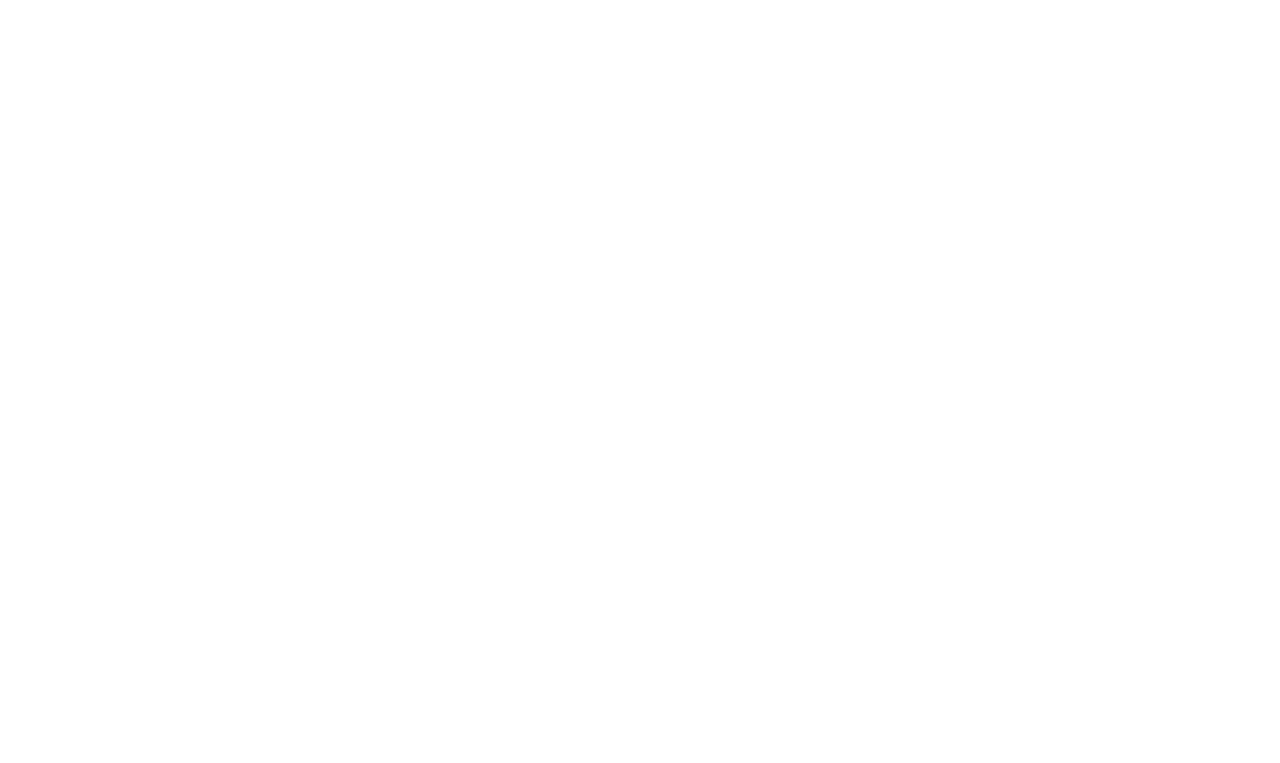
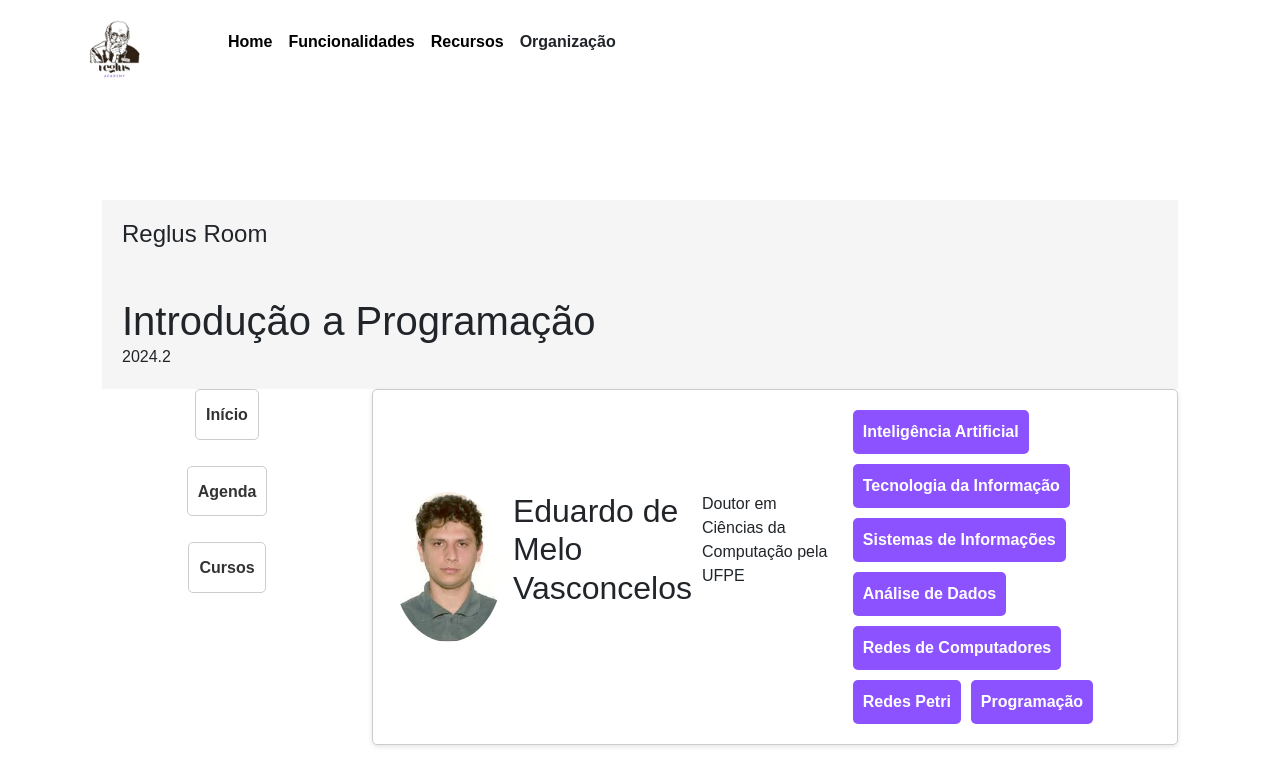
Before and after one commit to ReglusAcademy/ReglusAcademy, a Vue app: page /sobre in a window 1280 px wide. Before the commit this address had no page. Shown: the top 763 px of the page. Built offline with nearby package versions, Linux system fonts and the light colour scheme.

Commit message:
primeira tela do reglus room so o html

```diff
--- a/src/components/nav/NavigationReglus.vue
+++ b/src/components/nav/NavigationReglus.vue
@@ -7,7 +7,9 @@
                     <li>
                         <router-link to="/">Home</router-link>
                     </li>
-                    <li>Funcionalidades</li>
+                    <li>
+                        <router-link to="/sobre">Funcionalidades</router-link>
+                    </li>
                     <li>
                         <router-link to="/agenda">Recursos</router-link>
                     </li>
--- a/src/components/nav/NavigationSync.vue
+++ b/src/components/nav/NavigationSync.vue
@@ -7,7 +7,9 @@
                     <li>
                         <router-link to="/">Home</router-link>
                     </li>
-                    <li>Funcionalidades</li>
+                    <li>
+                        <router-link to="/sobre">Funcionalidades</router-link>
+                    </li>
                     <li>
                         <router-link to="/agenda">Recursos</router-link>
                     </li>
--- a/src/routes/router.js
+++ b/src/routes/router.js
@@ -7,6 +7,7 @@
   { path: '/cadastroprofessor', component: () => import('@/views/TelaCadastroProfessor.vue')},
   { path: '/redirecionarlogin', component: () => import('@/views/TelaRedirecionamento.vue')},
   { path: '/agenda', component: () => import('@/views/ReglusAgenda.vue')},
+  { path: '/sobre', component: () => import('@/views/ReglusRoomSobre.vue')},
 ]
 
 const router = createRouter({
--- /dev/null
+++ b/src/views/ReglusRoomSobre.vue
@@ -0,0 +1,356 @@
+<template>
+    <div>
+      <NavigationReglus />
+    </div>
+    <div class="container">
+      <main>
+        <section class="hero">
+          <div class="hero-title">
+            <h2>Reglus Room</h2>
+            <i class="fas fa-chevron-right"></i>
+            <h1>Introdução a Programação</h1>
+            <p>2024.2</p>
+          </div>
+          <div class="hero-profile">
+            <i class="fas fa-user-circle"></i>
+          </div>
+        </section>
+        <section class="content">
+          <div class="sidebar">
+            <ul>
+              <li><a href="#"><i class="fas fa-home"></i> Início</a></li>
+              <li><a href="#"><i class="far fa-calendar-alt"></i> Agenda</a></li>
+              <li><a href="#"><i class="fas fa-users" style="color: purple;"></i> Cursos</a>
+                <ul>
+                  <li><a href="#"><i class="fas fa-calculator"></i> Matemática para Iniciantes</a></li>
+                  <li><a href="#"><i class="fas fa-laptop-code"></i> Introdução a Programação</a></li>
+                  <li><a href="#"><i class="fas fa-book"></i> Turma Pré-Enem</a></li>
+                  <li><a href="#"><i class="fas fa-brain"></i> Mindfullness</a></li>
+                  <li><a href="#"><i class="fas fa-users"></i> Educação Inclusiva</a></li>
+                  <li><a href="#"><i class="fas fa-heart"></i> Lógica de Programação</a></li>
+                  <li><a href="#"><i class="fas fa-archive"></i> Turmas Arquivadas</a></li>
+                  <li><a href="#"><i class="fas fa-cog"></i> Configurações</a></li>
+                </ul>
+              </li>
+            </ul>
+          </div>
+          <div class="main-content">
+            <div class="teacher-profile">
+              <div class="teacher-info">
+                <img src="@/assets/content/eduardo.png" alt="Foto do professor">
+                <h3>Eduardo de Melo Vasconcelos</h3>
+                <p>Doutor em Ciências da Computação pela UFPE</p>
+              </div>
+              <div class="teacher-skills">
+                <ul>
+                  <li><button>Inteligência Artificial</button></li>
+                  <li><button>Tecnologia da Informação</button></li>
+                  <li><button>Sistemas de Informações</button></li>
+                  <li><button>Análise de Dados</button></li>
+                  <li><button>Redes de Computadores</button></li>
+                  <li><button>Redes Petri</button></li>
+                  <li><button>Programação</button></li>
+                </ul>
+              </div>
+            </div>
+            <div class="about-teacher">
+              <h3>Sobre mim:</h3>
+              <p>Doutor em Ciências da Computação pela Universidade Federal de Pernambuco e professor Associado do Instituto Federal de Educação, Ciência e Tecnologia de Pernambuco Tem Experiência e interesse nas áreas de programação, redes de computadores com ênfase em redes sem fio, Sistemas de Informações, Inteligência Artificial e estatística aplicada a computação, análise estatística de sistemas, análise de dados, modelagem estocástica de sistemas com ênfase em Cadeias de Markov de Tempo Contínuo, redes Petri (temporizada e colorida), simulação e construção de simuladores. <br> Link GitHub: https://github.com/dr-eduardovasconcelos</p>
+            </div>
+          </div>
+        </section>
+      </main>
+    </div>
+  </template>
+
+  <script>
+  import NavigationReglus from "@/components/nav/NavigationReglus.vue";
+  export default {
+    name: 'ReglusRoomSobre',
+    components: {
+      NavigationReglus,
+    },
+    data() {
+      return {
+      }
+    },
+    methods: {
+    }
+  }
+  </script>
+
+  <style scoped>
+  body {
+    margin: 0;
+    padding: 0;
+    font-family: 'Arial', sans-serif;
+  }
+
+  .container {
+    display: flex;
+    flex-direction: column;
+    min-height: 100vh;
+  }
+
+  header {
+    background-color: #fff;
+    padding: 20px;
+    box-shadow: 0px 2px 5px rgba(0, 0, 0, 0.1);
+    display: flex;
+    justify-content: space-between;
+    align-items: center;
+    position: fixed;
+    top: 0;
+    left: 0;
+    width: 100%;
+    z-index: 10;
+  }
+
+  .logo {
+    height: 60px;
+  }
+
+  .logo img {
+    height: 100%;
+  }
+
+  nav ul {
+    list-style: none;
+    margin: 0;
+    padding: 0;
+    display: flex;
+  }
+
+  nav li {
+    margin-right: 20px;
+  }
+
+  nav a {
+    text-decoration: none;
+    color: #333;
+    font-weight: bold;
+  }
+
+  main {
+    padding: 20px;
+    flex-grow: 1;
+    margin-top: 80px;
+  }
+
+  .main-content {
+    flex-grow: 1; /* Faz o conteúdo principal ocupar o espaço restante */
+    display: flex;
+    flex-direction: column; /* Mantém os elementos internos alinhados verticalmente */
+  }
+
+  .hero {
+    background-color: #f5f5f5;
+    padding: 20px;
+    display: flex;
+    justify-content: space-between;
+    align-items: center;
+  }
+
+  .hero-title h1 {
+    font-size: 2.5rem;
+    margin-bottom: 0;
+  }
+
+  .hero-title h2 {
+    font-size: 1.5rem;
+    margin-bottom: 0;
+  }
+
+  .hero-title p {
+    font-size: 1rem;
+    margin-bottom: 0;
+  }
+
+  .hero-title i {
+    font-size: 2rem;
+    margin: 0 10px;
+  }
+
+  .hero-profile {
+    display: flex;
+    align-items: center;
+  }
+
+  .hero-profile i {
+    font-size: 2rem;
+    margin-right: 10px;
+  }
+
+  .hero-profile img {
+    width: 50px;
+    height: 50px;
+    border-radius: 50%;
+  }
+
+  .content {
+    display: flex;
+    gap: 20px;
+    position: relative;
+  }
+
+  .sidebar {
+    width: 250px;
+    flex-shrink: 0;
+  }
+
+  .sidebar ul {
+    list-style: none;
+    margin: 0;
+    padding: 0;
+    display: flex;
+    flex-direction: column;
+  }
+
+  .sidebar li {
+    margin-bottom: 10px;
+  }
+
+  .sidebar a {
+    display: block;
+    padding: 10px;
+    text-decoration: none;
+    color: #333;
+    background-color: #fff;
+    border: 1px solid #ccc;
+    border-radius: 5px;
+    transition: background-color 0.3s ease;
+  }
+
+  .sidebar a:hover {
+    background-color: #eee;
+  }
+
+  .sidebar {
+    width: 250px; /* já está definido */
+    flex-shrink: 0; /* Adiciona essa linha para impedir que a sidebar encolha */
+    display: flex;
+    flex-direction: column;
+  }
+
+  .sidebar li:hover > ul {
+    display: block; /* Exibe a lista aninhada quando o item pai é focado */
+  }
+
+  .teacher-profile {
+    background-color: #fff;
+    padding: 20px;
+    border: 1px solid #ccc;
+    border-radius: 5px;
+    box-shadow: 0px 2px 5px rgba(0, 0, 0, 0.1);
+    display: flex;
+    align-items: center;
+    gap: 20px;
+  }
+
+  .teacher-info {
+    display: flex;
+    gap: 10px;
+  }
+
+  .teacher-info img {
+    width: 150px;
+    height: 150px;
+    border-radius: 50%;
+  }
+
+  .teacher-info h3 {
+    margin-bottom: 0;
+    font-size: 2.0rem;
+  }
+
+  .teacher-info p {
+    margin-bottom: 0;
+    font-size: 1rem;
+  }
+
+  .teacher-skills ul {
+    list-style: none;
+    margin: 0;
+    padding: 0;
+    display: flex;
+    flex-wrap: wrap;
+    gap: 10px;
+  }
+
+  .teacher-skills button {
+    padding: 10px;
+    border: none;
+    border-radius: 5px;
+    background-color: #8c52ff;
+    color: #ffffff;
+    font-weight: bold;
+    cursor: pointer;
+  }
+
+  .about-teacher {
+    background-color: #fff;
+    padding: 20px;
+    border: 1px solid #ccc;
+    border-radius: 5px;
+    box-shadow: 0px 2px 5px rgba(0, 0, 0, 0.1);
+    margin-top: 20px;
+  }
+
+  .about-teacher h3 {
+    margin-bottom: 10px;
+  }
+
+  .about-teacher p {
+    font-size: 1rem;
+    line-height: 1.5;
+  }
+
+  @media (max-width: 768px) {
+    .content {
+      flex-direction: column;
+    }
+
+    .sidebar {
+      width: 100%;
+    }
+  }
+
+  /* Estilo dos ícones */
+  .fas, .far {
+    color: #000;
+    font-size: 1.2rem;
+  }
+
+  /* Estilo da lista de cursos */
+  .sidebar ul ul {
+    display: none; /* Oculta a lista aninhada por padrão */
+    position: absolute; /* Posiciona a lista sobre os outros elementos */
+    left: 100%; /* Desloca a lista para a direita */
+    top: 0;
+    background-color: #fff;
+    border: 1px solid #ccc;
+    border-radius: 5px;
+    box-shadow: 0px 2px 5px rgba(0, 0, 0, 0.1);
+    padding: 10px;
+    z-index: 1;
+  }
+
+  .sidebar ul ul li {
+    margin-bottom: 5px;
+  }
+
+  .sidebar ul ul li a {
+    display: block;
+    padding: 5px 10px;
+    text-decoration: none;
+    color: #333;
+    background-color: #fff;
+    border: none;
+    border-radius: 5px;
+    transition: background-color 0.3s ease;
+  }
+
+  .sidebar ul ul li a:hover {
+    background-color: #eee;
+  }
+  </style>
```
Also changed, not shown: src/assets/content/eduardo.png (added).
